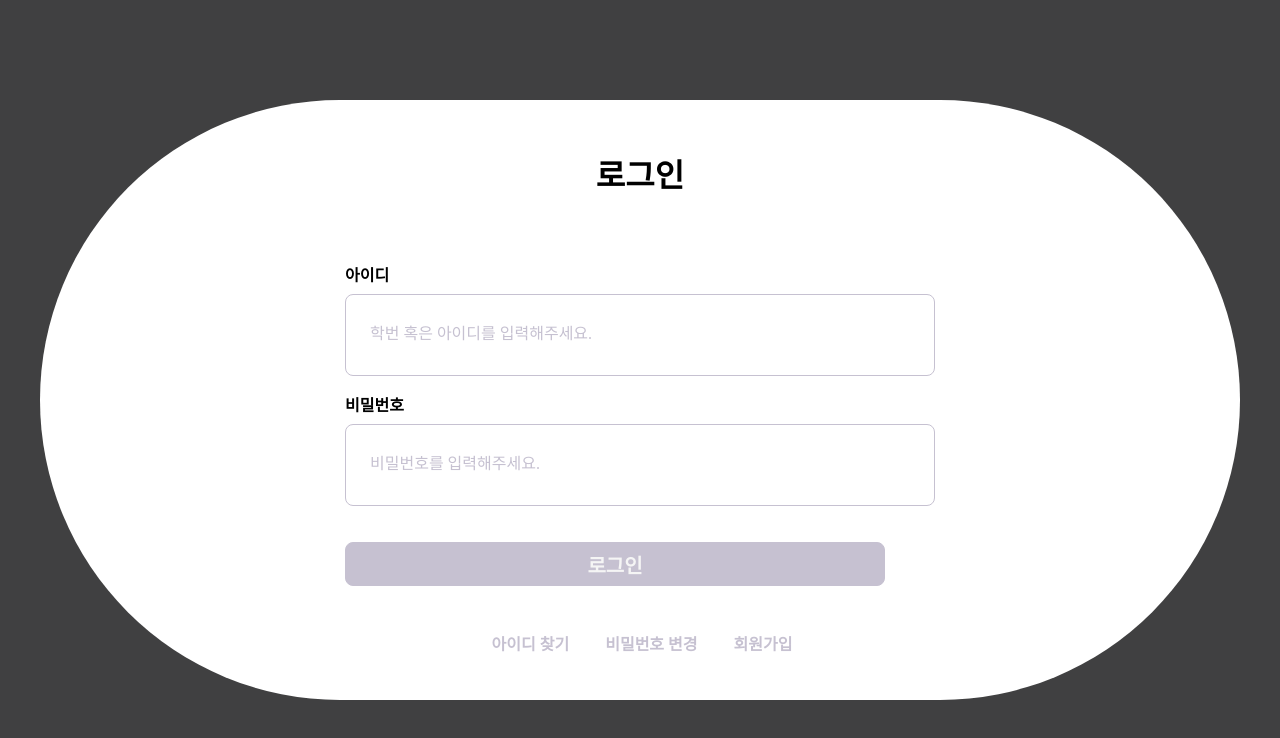
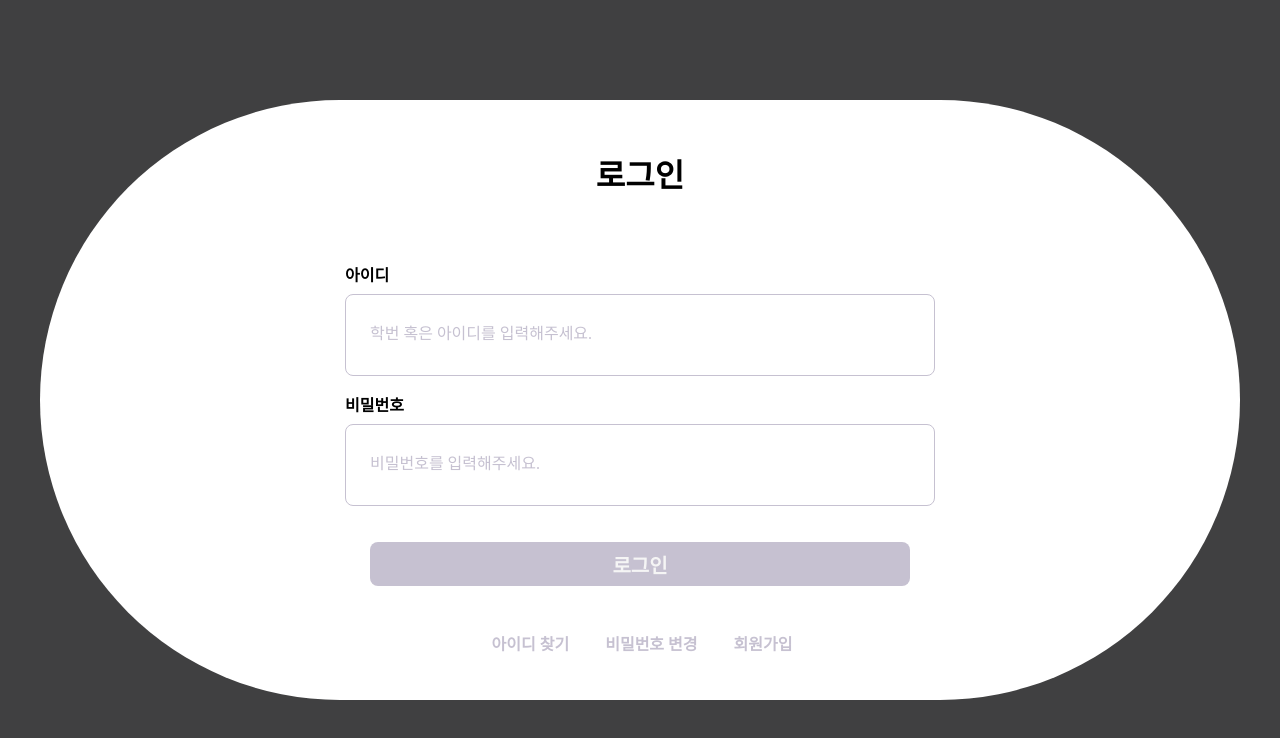
Before and after one commit to ruraeru/equipment-management-react, a React (Create React App) app: page / in a window 1280 px wide. Shown: the top 738 px of the page. Built offline with nearby package versions, Linux system fonts and the light colour scheme; a web font is replaced by a local one.

Commit message:
style: 로그인 페이지 스타일 수정

```diff
--- a/src/components/login/Login.js
+++ b/src/components/login/Login.js
@@ -61,7 +61,11 @@ export default function Login({ cookies, setCookie, removeCookie }) {
         <div id="loginWrap">
             <div id="center">
                 <h1>로그인</h1>
-                <form onSubmit={onSubmit}>
+                <form onSubmit={onSubmit} style={{
+                    display: "flex",
+                    justifyContent: "center",
+                    alignItems: "center",
+                }}>
                     <p>아이디</p>
                     <input
                         name="user_id"
@@ -75,7 +79,7 @@ export default function Login({ cookies, setCookie, removeCookie }) {
                         value={input.user_pw}
                         onChange={onInputChange} />
                     <button type="submit"
-                        className={(input.user_id && input.user_pw) ? "activeLoginBtn" : "noneActiveLoginBtn"}
+                        className={(input.user_id && input.user_pw) && "activeLoginBtn"}
                         disabled={!(input.user_id && input.user_pw)}>
                         로그인
                     </button>
--- a/src/components/login/Login.scss
+++ b/src/components/login/Login.scss
@@ -12,6 +12,7 @@
 
   text-align: center;
   p {
+    width: 100%;
     text-align: left;
   }
 }
```
